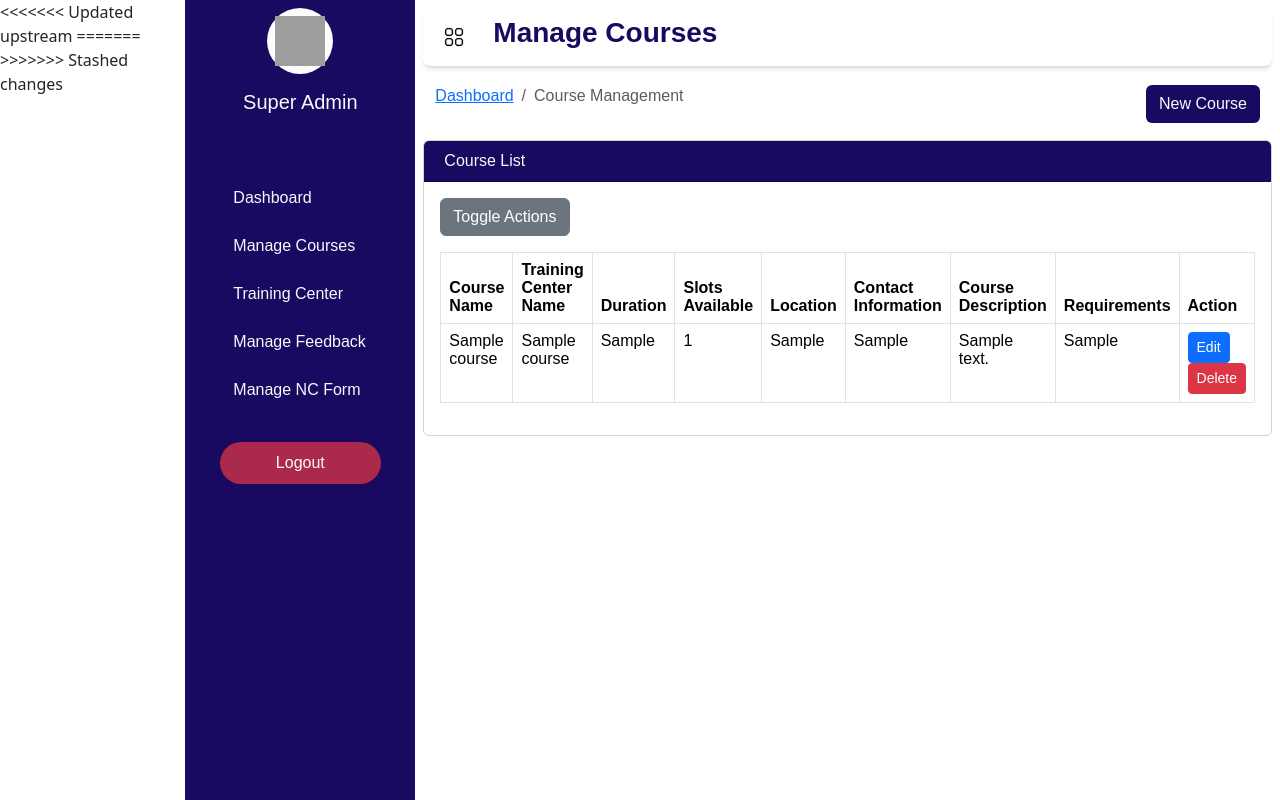
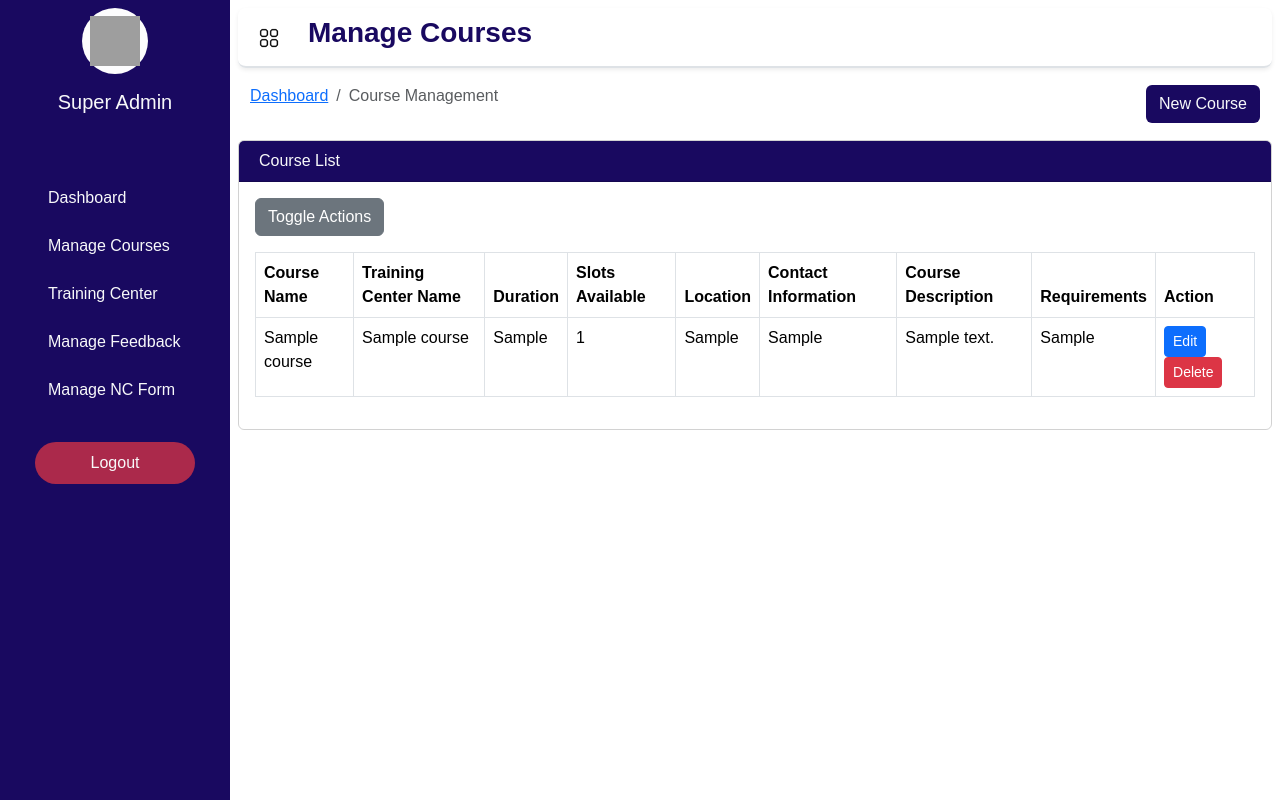
Before and after one commit to lyn212-cpu/Capstone, a PHP site: page /Courses.php in a window 1280 px wide. Run offline with PHP 8.4, Linux system fonts and the light colour scheme; tables that the repository leaves empty hold one stand-in row (values such as "Sample post"); some libraries are stand-ins or nearby versions; grey boxes are pictures that could not be loaded.

Commit message:
remove stashed changes etc

```diff
--- a/Admin/super_admin/Courses.php
+++ b/Admin/super_admin/Courses.php
@@ -1,15 +1,8 @@
-<<<<<<< Updated upstream
-<?php
-session_start();
-?>
-<!doctype html>
-<html lang="en">
-=======
 <?php
 include '../../Backend/connect.php'; // <-- fixed directory
 session_start();
 ?>
->>>>>>> Stashed changes
+
 
 
 <!doctype html>
@@ -344,13 +337,13 @@ session_start();
                 </div>
 
                 <div class="modal-footer">
-<<<<<<< Updated upstream
+
                     <button type="button" class="btn btn-secondary" data-bs-dismiss="modal">Cancel</button>
                     <a href="../../include/logout.php" class="btn btn-danger">Logout</a> <!-- Redirects to login.php -->
-=======
+
                     <button type="button" class="btn btn-secondary" data-bs-dismiss="modal">Close</button>
                     <button style="background-color: #190960" type="button" class="btn text-light">Add Now</button>
->>>>>>> Stashed changes
+
                 </div>
             </div>
         </div>
```
Lines whose indentation alone changed are shown as unchanged.
